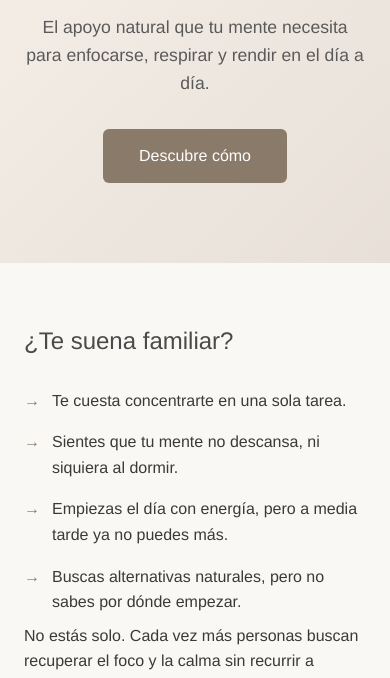
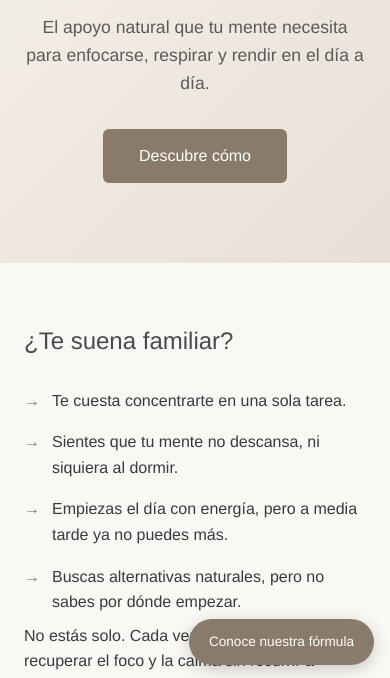
Before and after one commit to jorgemtz140488-hue/pagina-puente, a plain HTML site: page index.html in a window 390 px wide. Shown: the part 160-838 px from the top of the page. Drawn offline with Linux system fonts and the light colour scheme.

Commit message:
Update styles.css
añadir boton flotante

```diff
--- a/styles.css
+++ b/styles.css
@@ -186,4 +186,42 @@ footer {
     h1 { font-size: 2rem; }
     h2 { font-size: 1.5rem; }
     .grid-beneficios { grid-template-columns: 1fr; }
+}/* BOTÓN FLOTANTE */
+.btn-flotante {
+    position: fixed;
+    bottom: 24px;
+    right: 24px;
+    background-color: #8a7a6a;
+    color: #fff;
+    padding: 14px 24px;
+    border-radius: 50px;
+    font-weight: 500;
+    font-size: 0.95rem;
+    text-decoration: none;
+    box-shadow: 0 4px 16px rgba(0, 0, 0, 0.2);
+    transition: background-color 0.3s, transform 0.2s, box-shadow 0.3s;
+    z-index: 1000;
+    animation: flotar 3s ease-in-out infinite;
 }
+
+.btn-flotante:hover {
+    background-color: #6d5f52;
+    text-decoration: none;
+    transform: translateY(-3px);
+    box-shadow: 0 6px 20px rgba(0, 0, 0, 0.3);
+}
+
+@keyframes flotar {
+    0%, 100% { transform: translateY(0); }
+    50% { transform: translateY(-4px); }
+}
+
+/* Ajuste responsive para móvil */
+@media (max-width: 600px) {
+    .btn-flotante {
+        bottom: 16px;
+        right: 16px;
+        padding: 12px 20px;
+        font-size: 0.85rem;
+    }
+}
```
